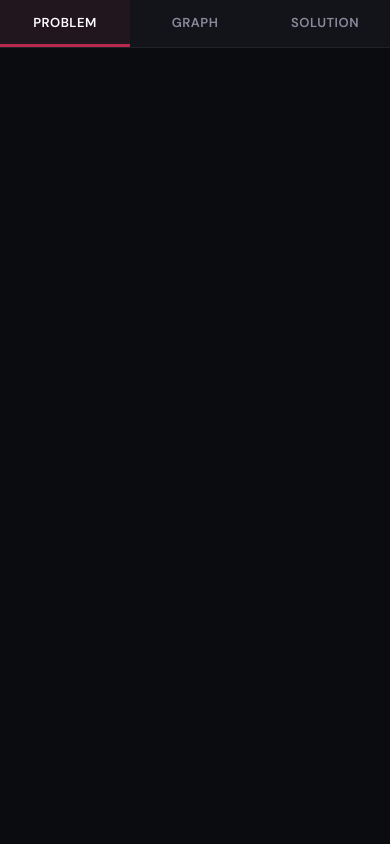
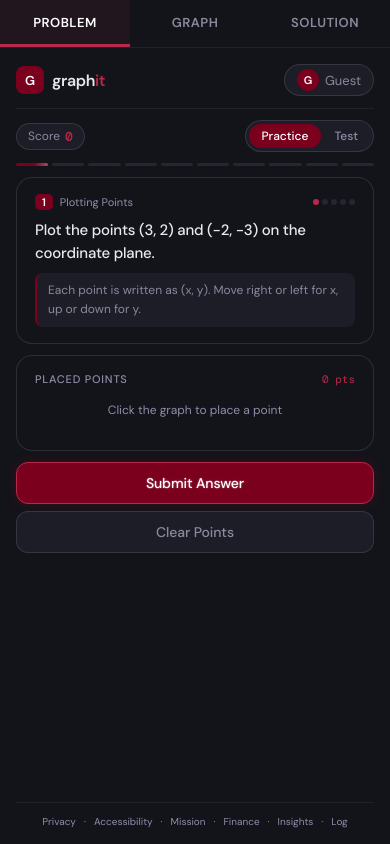
Before and after one commit to FuturisticLab/graphit, a website: page docs/index.html in a window 390 px wide. Drawn offline with nearby package versions, Linux system fonts and the light colour scheme.

Commit message:
fix: set flex-direction column on studentView on mobile to stack tabs vertically and fix blank screen

```diff
--- a/docs/app.css
+++ b/docs/app.css
@@ -92,6 +92,9 @@ html,body{height:100%;background:var(--bg);color:var(--tx);font-family:var(--fn)
 .info-link:hover{color:var(--tx);}
 
 @media(max-width:820px){
+  /* Vertical stack for navigation and body */
+  #studentView { flex-direction: column !important; }
+
   /* Persistent Mobile Navigation Bar */
   .mobile-nav {
     display: flex !important;
@@ -132,8 +135,6 @@ html,body{height:100%;background:var(--bg);color:var(--tx);font-family:var(--fn)
   /* Tab switching visibility rules */
   /* Tab 1: Show Problem */
   .app-body.mob-show-problem .left-col { display: flex !important; }
-  .app-body.mob-show-problem .left-col > * { display: block; }
-  .app-body.mob-show-problem .left-col .actions { display: flex; }
   .app-body.mob-show-problem .left-col #expPanel { display: none !important; } /* Hide solution card in problem tab */
   .app-body.mob-show-problem .cv-panel { display: none !important; }
 
@@ -143,7 +144,7 @@ html,body{height:100%;background:var(--bg);color:var(--tx);font-family:var(--fn)
 
   /* Tab 3: Show Solution */
   .app-body.mob-show-solution .left-col { display: flex !important; width: 100% !important; height: 100% !important; }
-  .app-body.mob-show-solution .left-col > * { display: none !important; } /* Hide other cards */
+  .app-body.mob-show-solution .left-col > *:not(#expPanel):not(#resArea) { display: none !important; } /* Hide other cards precisely */
   .app-body.mob-show-solution .left-col #expPanel { display: block !important; } /* Only show explanation card */
   .app-body.mob-show-solution .left-col #resArea { display: block !important; } /* Also show submission result badge */
   .app-body.mob-show-solution .cv-panel { display: none !important; }
```
